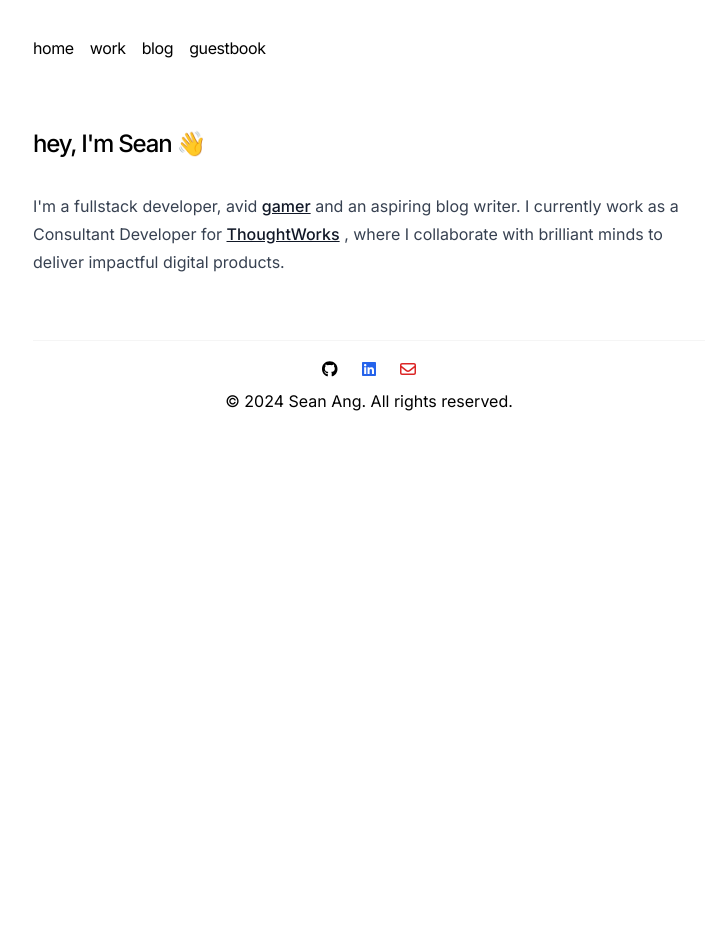
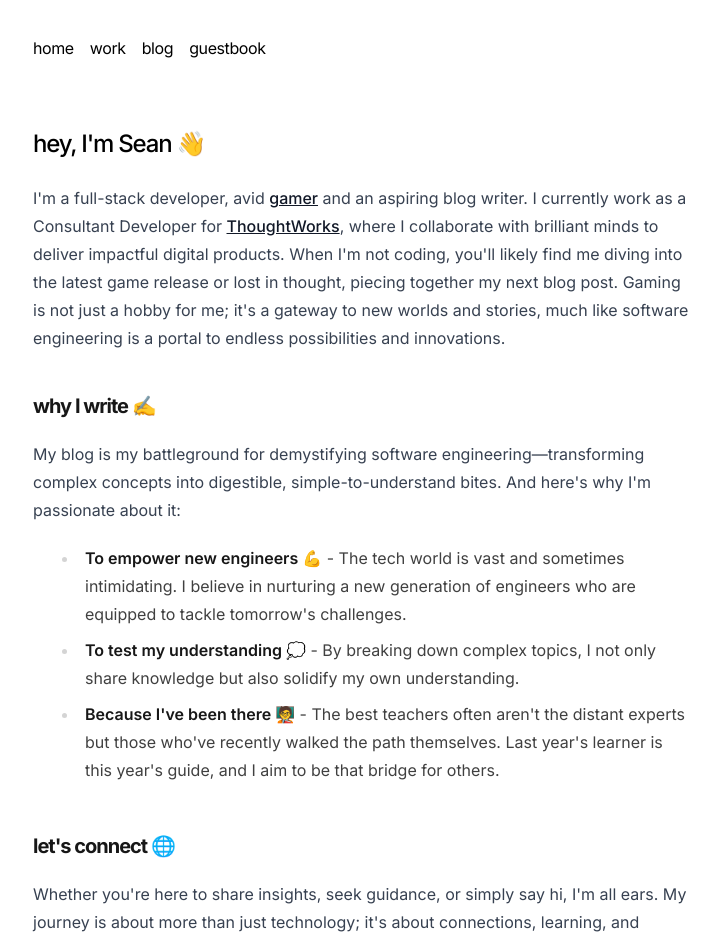
Before and after one commit to seanaxn1135/seanaxn.com, a Next.js app: page / in a window 1280 px wide. Shown: the top 941 px of the page, without its empty margins (271-990 px from the left). Before the commit the page ends 800 px from the top, so only its background shows below. Built offline with nearby package versions, Linux system fonts and the light colour scheme.

Commit message:
add content to homepage

```diff
--- a/src/app/layout.tsx
+++ b/src/app/layout.tsx
@@ -14,7 +14,7 @@ const inter = Inter({
 
 export const metadata: Metadata = {
   title: "Sean Ang",
-  description: "Engineer, Gamer and aspiring Writer",
+  description: "Software Engineer, Gamer and aspiring Blogger",
 };
 const cx = (...classes: any[]) => classes.filter(Boolean).join(' ');
 
@@ -25,7 +25,7 @@ export default function RootLayout({
 }>) {
   return (
     <html lang="en" className={cx(inter.className, 'text-black bg-white dark:text-white dark:bg-[#111010]')}>
-      <body className="antialiased max-w-2xl mb-40 flex-col md:flex-row mx-4 mt-8 lg:mx-auto">
+      <body className="antialiased max-w-2xl mb-4 flex-col md:flex-row mx-4 mt-8 lg:mx-auto">
 
         <Navbar />
         <main className="flex-auto min-w-0 mt-6 flex flex-col px-2 md:px-0">
--- a/src/app/page.tsx
+++ b/src/app/page.tsx
@@ -1,24 +1,42 @@
 import Link from "next/link";
-import { JSX, ClassAttributes, AnchorHTMLAttributes } from "react";
-
-function Badge(props: JSX.IntrinsicAttributes & ClassAttributes<HTMLAnchorElement> & AnchorHTMLAttributes<HTMLAnchorElement>) {
-  return (
-    <a
-      {...props}
-      target="_blank"
-      className="border border-neutral-200 dark:border-neutral-700 bg-neutral-50 dark:bg-neutral-800 rounded p-1 text-sm inline-flex items-center leading-4 text-neutral-900 dark:text-neutral-100 no-underline"
-    />
-  );
-}
 
 export default function Page() {
   return (
-    <section>
-      <h1 className="font-medium text-2xl mb-8 tracking-tighter">hey, I'm Sean 👋 </h1>
-      <p className="prose dark:prose-invert">{`I'm a fullstack developer, avid `}
-        <Link target="_blank" href="https://steamcommunity.com/id/ribbitrabbid/" rel="noopener noreferrer">gamer</Link>
-        {` and an aspiring blog writer. I currently work as a Consultant Developer for `}
-        <Link target="_blank" href="https://www.thoughtworks.com/" rel="noopener noreferrer">ThoughtWorks</Link>{` , where I collaborate with brilliant minds to deliver impactful digital products.`}</p>
-    </section>
-  )
+    <>
+      <section>
+        <h1 className="font-medium text-2xl mb-6 tracking-tighter">hey, I'm Sean 👋</h1>
+        <p className="prose dark:prose-invert">
+          {`I'm a full-stack developer, avid `}
+          <Link target="_blank" href="https://steamcommunity.com/id/ribbitrabbid/" rel="noopener noreferrer">gamer</Link>
+          {` and an aspiring blog writer. I currently work as a Consultant Developer for `}
+          <Link target="_blank" href="https://www.thoughtworks.com/" rel="noopener noreferrer">ThoughtWorks</Link>
+          {`, where I collaborate with brilliant minds to deliver impactful digital products. When I'm not coding, you'll likely find me diving into the latest game release or lost in thought, piecing together my next blog post. Gaming is not just a hobby for me; it's a gateway to new worlds and stories, much like software engineering is a portal to endless possibilities and innovations.`}
+        </p>
+        <div className="prose prose-neutral dark:prose-invert mt-10">
+          <h2 className="font-small text-xl tracking-tighter">why I write ✍️</h2>
+          <p className="prose dark:prose-invert">
+            My blog is my battleground for demystifying software engineering—transforming complex concepts into digestible, simple-to-understand bites. And here's why I'm passionate about it:
+          </p>
+          <ul className="list-disc ml-5 mb-4">
+            <li>
+              <strong>To empower new engineers 💪</strong> - The tech world is vast and sometimes intimidating. I believe in nurturing a new generation of engineers who are equipped to tackle tomorrow's challenges.
+            </li>
+            <li>
+              <strong>To test my understanding 💭</strong> - By breaking down complex topics, I not only share knowledge but also solidify my own understanding.
+            </li>
+            <li>
+              <strong>Because I've been there 🧑‍🏫</strong> - The best teachers often aren't the distant experts but those who've recently walked the path themselves. Last year's learner is this year's guide, and I aim to be that bridge for others.
+            </li>
+          </ul>
+        </div>
+
+        <div className="prose prose-neutral dark:prose-invert mt-12">
+          <h2 className="font-small text-xl tracking-tighter">let's connect 🌐</h2>
+          <p className="prose dark:prose-invert">
+            Whether you're here to share insights, seek guidance, or simply say hi, I'm all ears. My journey is about more than just technology; it's about connections, learning, and growing together. So, if you're curious about software engineering, looking for tips, or just want to talk about the latest game that's captured my heart, you're in the right place.
+          </p>
+        </div>
+      </section>
+    </>
+  );
 }
```
